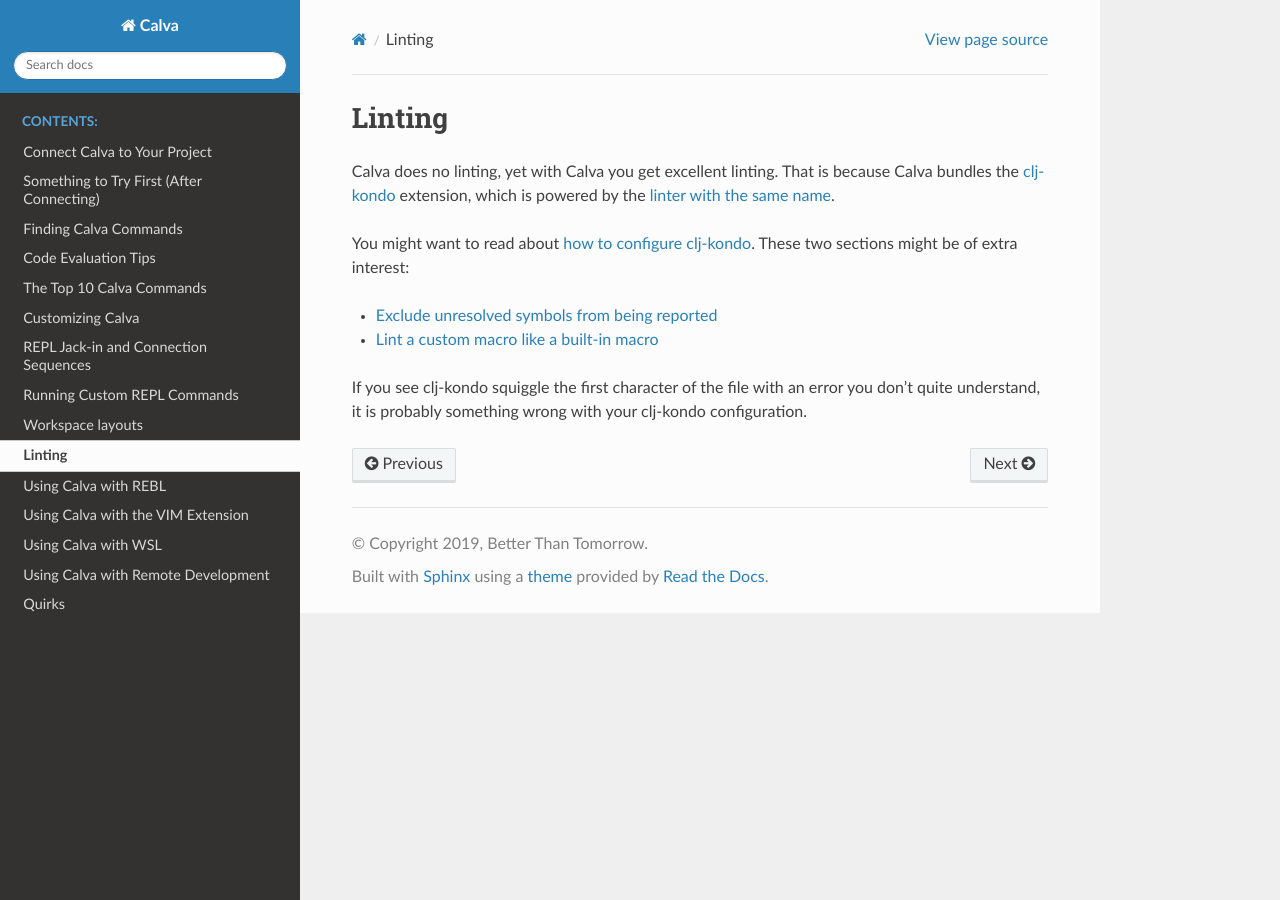
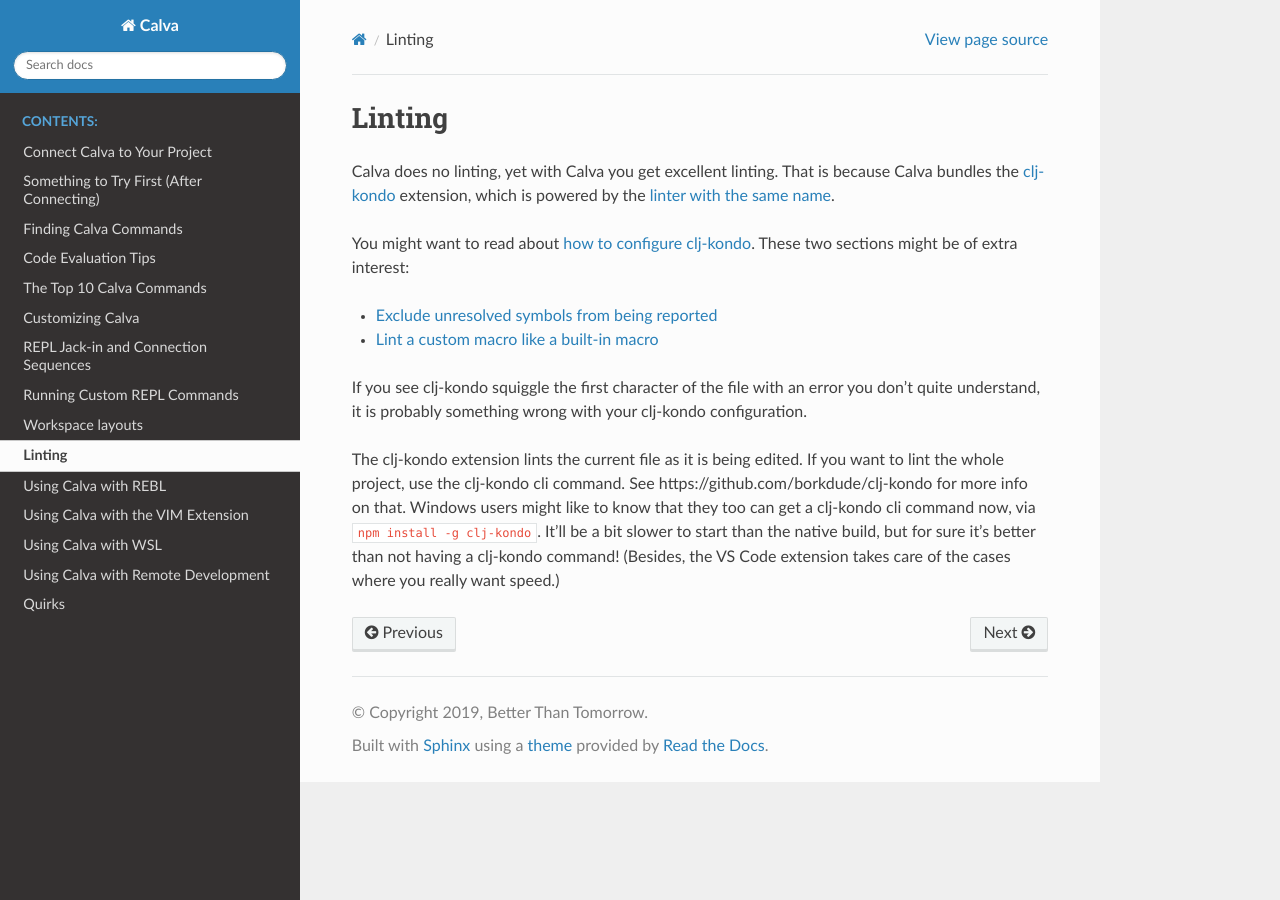
Before and after one commit to BetterThanTomorrow/calva, a Sphinx documentation site: the page built from docs/readthedocs/source/linting.md, in a window 1280 px wide. Built offline with Sphinx 7.4.7 and the Read the Docs theme 2.0.0, drawn with Linux system fonts in a browser that asks for light colours.

Commit message:
Add info for Windows users

```diff
--- a/docs/readthedocs/source/linting.md
+++ b/docs/readthedocs/source/linting.md
@@ -7,3 +7,5 @@
 * [Lint a custom macro like a built-in macro](https://github.com/borkdude/clj-kondo/blob/master/doc/config.md#lint-a-custom-macro-like-a-built-in-macro)
 
 If you see clj-kondo squiggle the first character of the file with an error you don't quite understand, it is probably something wrong with your clj-kondo configuration.
+
+The clj-kondo extension lints the current file as it is being edited. If you want to lint the whole project, use the clj-kondo cli command. See https://github.com/borkdude/clj-kondo for more info on that. Windows users might like to know that they too can get a clj-kondo cli command now, via [`npm install -g clj-kondo`](https://twitter.com/borkdude/status/1187622954236071936). It'll be a bit slower to start than the native build, but for sure it's better than not having a clj-kondo command! (Besides, the VS Code extension takes care of the cases where you really want speed.)
```
